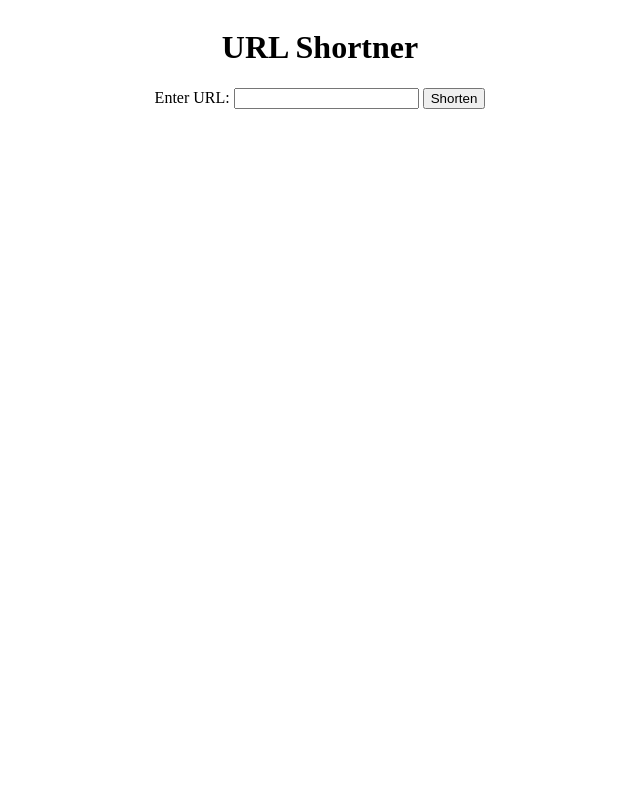
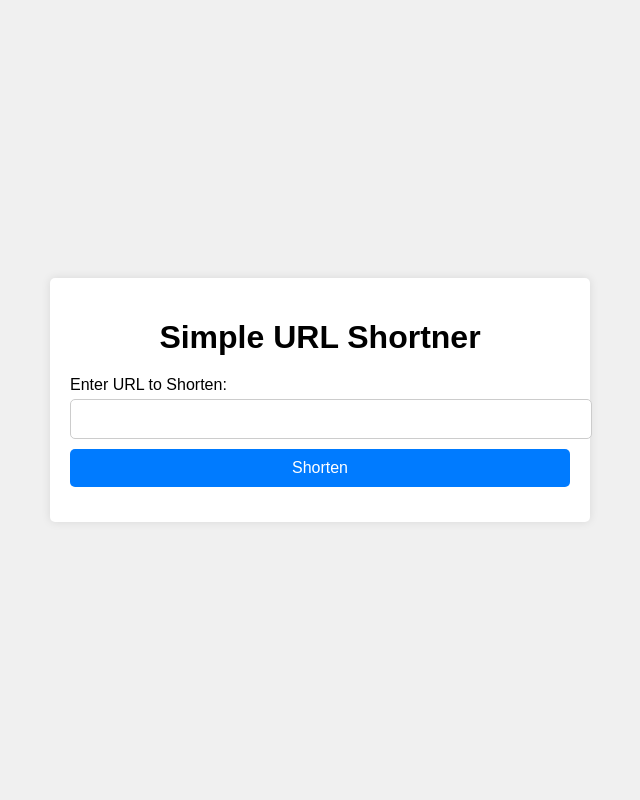
Before and after one commit to naty1914/CodeAlpha_Simple-URL-Shortener, a Flask app: page / in a window 1280 px wide. Shown: the whole page, without its empty margins (320-960 px from the left). Run offline with Flask 3, Linux system fonts and the light colour scheme.

Commit message:
feat: update index.html, models.py, and routes.py
- Enhanced index.html with improved styling.
- Updated models.py to set default timestamp and make date_created non-nullable.
- Modified routes.py to save date_created when shortening URLs.

```diff
--- a/models.py
+++ b/models.py
@@ -1,9 +1,8 @@
 from app import db
-
 
 class URL(db.Model):
     """URL model"""
     id = db.Column(db.Integer, primary_key=True)
     original_url = db.Column(db.String(500), nullable=False)
     short_url = db.Column(db.String(6), nullable=False)
-    date_created = db.Column(db.DateTime(), nullable=True)
+    date_created = db.Column(db.DateTime(),default=db.func.current_timestamp(), nullable=False)
--- a/routes.py
+++ b/routes.py
@@ -18,7 +18,8 @@ def shorten_url():
     if request.method == 'POST':
         original_url = request.form.get('original_url')
         short_url = generate_short_url()
-        new_url = URL(short_url=short_url, original_url=original_url)
+        new_url = URL(short_url=short_url, original_url=original_url,
+                      date_created=db.func.current_timestamp())
         db.session.add(new_url)
         db.session.commit()
         return render_template('index.html', short_url=short_url,
--- a/templates/index.html
+++ b/templates/index.html
@@ -4,30 +4,103 @@
     <meta charset="UTF-8">
     <meta name="viewport" content="width=device-width, initial-scale=1.0">
     <title>URL Shortener</title>
-    <style>
-        .center-content {
-            display: flex;
-            flex-direction: column;
-            align-items: center;
-            justify-content: center;
+   <style>
+    body{
+        background-color: #f0f0f0;
+        font-family: Arial, sans-serif;
+        margin: 0;
+        padding: 0;
+        display: flex;
+        justify-content: center;
+        align-items: center;
+        height: 100vh;
+    }
+    .container{
+        max-width: 500px;
+         width: 100%;
+        margin: 0 auto;
+        padding: 20px;
+        background-color: #fff;
+        box-shadow: 0 0 10px rgba(0, 0, 0, 0.1);
+        border-radius: 5px;
+    }
+    h1 {
+        text-align: center;
+        margin-bottom: 20px;
+    }
+    .form-group {
+        margin-top: 15px;
+    }
+    .form-group label {
+        display: block;
+        margin-bottom: 5px;
+        font-weight: medium;
+        width: 100%;
+    }
+    .form-group input {
+        display: block;
+        width: 100%;
+        padding: 10px;
+        border: 1px solid #ccc;
+        border-radius: 5px;
+        font-size: 16px;
+        margin-top: 5px;
+    }
+    .btn {
+        display: block;
+        background-color: #007bff;
+        margin: 10px 0;
+        width: 100%;
+        padding: 10px;
+        border: none;
+        border-radius: 5px;
+        cursor: pointer;
+        color: #fff;
+        font-size: 16px;
+    }
+    .btn:hover {
+        background-color: #0056b3;
+    }
+    .short-url {
 
-        }
+        margin-top: 15px;
+        text-align: center;
+    }
+    .short-url a {
+        color: #007bff;
+        text-decoration: none;
 
-    </style>
+    }
+    .short-url a:hover {
+        text-decoration: underline;
+    }
+
+    p {
+        margin: 8px;
+    }
+   </style>
+
 </head>
 <body>
-    <div class="center-content">
-    <h1 >URL Shortner</h1>
-    <form method="POST" style="text-align: center;">
-        <label for="original_url">Enter URL:</label>
+    <div class="container">
+    <h1 >Simple URL Shortner</h1>
+    <form method="POST" action="/">
+        <div class="form-group">
+        <label for="original_url">Enter URL to Shorten:</label>
         <input type="url" name="original_url" id="original_url" required>
-        <button type="submit">Shorten</button>
+        </div>
+
+        <button type="submit" class="btn">Shorten</button>
     </form>
+    <div class="short-url">
+        {% if short_url %}
+        <p>Short URL</p>
+        <p ><a href="{{ short_url}}"> {{ short_url }}</a></p>
+        <p>Original URL</p>
+        <p ><a href="{{ original_url }}">{{ original_url }}</a></p>
+       {% endif %}
+    </div>
 
-    {% if short_url %}
-     <p >Short URL:<a href="{{ short_url}}"> {{ short_url }}</a></p>
-     <p >Original URL: <a href="{{ original_url }}">{{ original_url }}</a></p>
-    {% endif %}
 </div>
 </body>
 </html>
```
